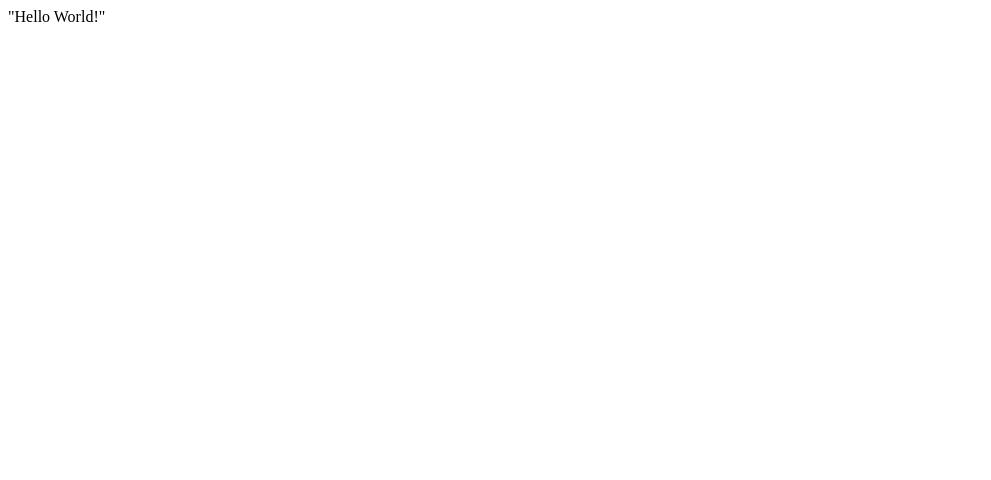
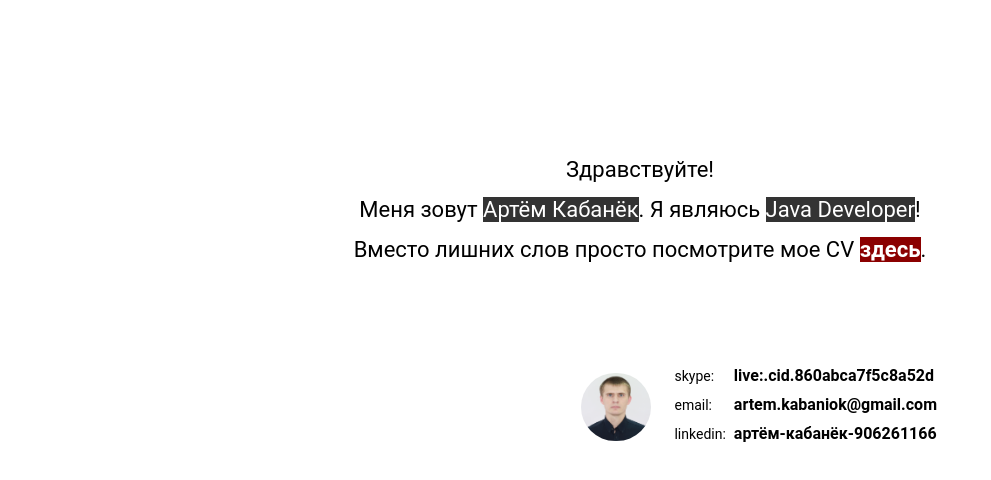
Before and after one commit to wmaykit/kabanyok-artyom.github.io, a plain HTML site: page index.html in a window 1280 px wide. Shown: the whole page, without its empty margins (0-991 px from the left). Drawn offline with Linux system fonts and the light colour scheme; files whose address does not match are found by name.

Commit message:
create CV page

```diff
--- a/index.html
+++ b/index.html
@@ -1 +1,49 @@
-"Hello World!"
+<!DOCTYPE html>
+<html><head><meta http-equiv="Content-Type" content="text/html; charset=UTF-8">
+
+    <title>Артём Кабанёк | Curriculum Vitae</title>
+    <link href="./Артём Кабанёк _ Curriculum Vitae_files/css" rel="stylesheet" type="text/css">
+    <link rel="stylesheet" href="file:///E:/Projects/CV/Argentum1993.github.io/style.css">
+    <link rel="icon" type="image/jpeg" href="file:///E:/Projects/CV/Argentum1993.github.io/artyom.jpg">
+</head>
+<body>
+<div class="content">
+    <div class="intro">
+        <span>Здравствуйте!</span><br>
+        <span>Меня зовут <span class="highlight">Артём Кабанёк</span>. Я являюсь <span class="highlight">Java Developer</span>!</span><br>
+        <span>Вместо лишних слов просто посмотрите мое CV <a href="https://github.com/Argentum1993/Argentum1993.github.io/raw/master/docs/atyom_atyom_cv.docx"><span class="highlight-red">здесь</span></a>.</span>
+    </div>
+    <table>
+        <tbody><tr>
+            <td rowspan="3">
+                <img src="file:///E:/Projects/CV/Argentum1993.github.io/artyom.jpg" alt="Артём Кабанёк" title="Артём Кабанёк">
+            </td>
+            <td>
+                <span>skype:</span>
+            </td>
+            <td>
+                <a href="skype:live:.cid.860abca7f5c8a52d">live:.cid.860abca7f5c8a52d</a>
+            </td>
+        </tr>
+        <tr>
+            <td>
+                <span>email:</span>
+            </td>
+            <td>
+                <a href="mailto:artem.kabaniok@gmail.com">artem.kabaniok@gmail.com</a>
+            </td>
+        </tr>
+        <tr>
+            <td>
+                <span>linkedin:</span>
+            </td>
+            <td>
+                <a href="https://www.linkedin.com/in/%D0%B0%D1%80%D1%82%D1%91%D0%BC-%D0%BA%D0%B0%D0%B1%D0%B0%D0%BD%D1%91%D0%BA-906261166">артём-кабанёк-906261166</a>
+            </td>
+
+        </tr>
+        </tbody></table>
+</div>
+
+</body>
+</html>
--- /dev/null
+++ b/style.css
@@ -0,0 +1,100 @@
+body {
+	font-family: 'Roboto', sans-serif;
+	font-size: 16px;
+	color: #333;
+}
+
+span{
+	font-size: 14px;
+	color: #000;
+	transition: 0.3s;
+}
+
+img{
+	width: 70px;
+	border-radius: 35px;
+	margin: 10px 15px 0 0;
+}
+
+table {
+	margin: 0;
+	float: right;
+}
+
+table tr td:first-child {
+	padding-right: 5px;
+}
+
+a {
+	text-decoration: none;
+	color: #000;
+	font-weight: bold;
+	transition: 0.3s;
+}
+
+a:hover {
+	color: #1A6DBB;
+	transition: 0.3s;
+}
+
+::-moz-selection {
+	color: white;
+	background: #1A6DBB;
+}
+
+::selection {
+	color: white;
+	background: #1A6DBB;
+}
+
+.content {
+	max-width: 600px;
+	margin: 0 auto;
+}
+
+.intro {
+	margin: 150px 0 90px 0;
+	text-align: center;
+}
+
+.intro span {
+	margin-bottom: 10px;
+	font-size: 22px;
+	line-height: 40px;
+}
+
+.intro span.highlight {
+	background-color: #333;
+	color: white;
+}
+
+.intro span.highlight-red {
+	background-color: darkred;
+	color: white;
+	transition: 0.3s;
+}
+
+.intro span.highlight-red:hover {
+	background-color: red;
+	color: white;
+	transition: 0.3s;
+}
+
+@media (max-width: 360px) {
+	.intro {
+		margin: 50px 0 50px 0;
+	}
+
+	.intro span {
+		font-size: 18px;
+		line-height: 28px;
+	}
+
+	img{
+		display: none;
+	}
+
+	table {
+		float: none;
+	}
+}
```
Also changed, not shown: artyom.jpg (added).
